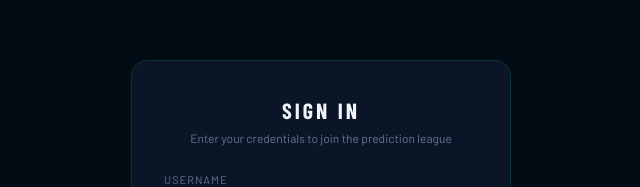
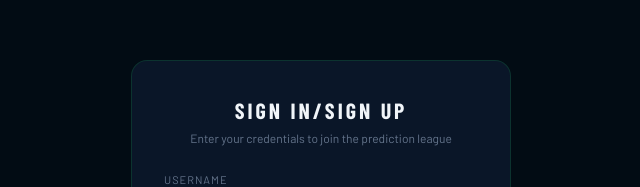
Before and after one commit to cheriyansomaman/fifa-2026-prediction, a React (Vite) app: page / in a window 1280 px wide. Shown: the part 135-322 px from the top of the page, without its empty margins (319-959 px from the left). Built offline with nearby package versions, Linux system fonts and the light colour scheme; no server answers; a web font is replaced by a local one.

Commit message:
Update login header to reflect sign-up option; enhance user clarity

```diff
--- a/src/pages/LoginPage.tsx
+++ b/src/pages/LoginPage.tsx
@@ -41,7 +41,7 @@ export function LoginPage() {
             textAlign: 'center',
           }}
         >
-          Sign In
+          Sign In/Sign Up
         </h2>
         <p style={{ fontSize: 12, color: '#64748b', textAlign: 'center', marginBottom: 28 }}>
           Enter your credentials to join the prediction league
```
